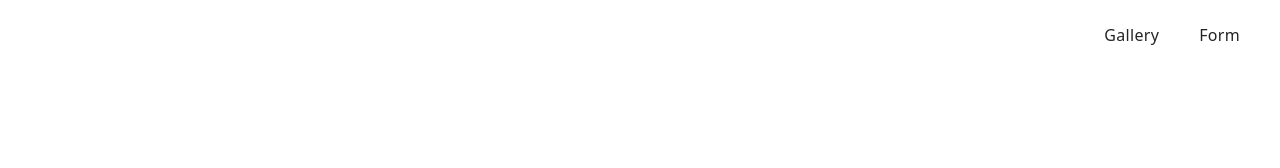
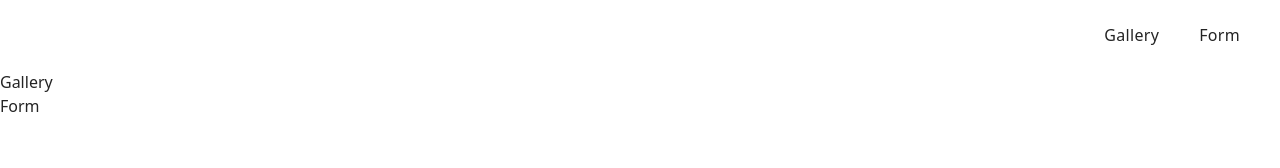
Before and after one commit to 0DarkDante/goit-js-hw-09, a website built with Vite: page src/index.html in a window 1280 px wide. Shown: the top 168 px of the page. Built offline with nearby package versions, Linux system fonts and the light colour scheme.

Commit message:
fix task links

```diff
--- a/src/index.html
+++ b/src/index.html
@@ -11,7 +11,10 @@
     <load src="./partials/header.html" icon-path="img/sprite.svg#logo" />
 
     <main>
-
+      <ul>
+        <li><a href="./1-gallery.html">Gallery</a></li>
+        <li><a href="./2-form.html">Form</a></li>
+      </ul>
     </main>
 
     <load src="./partials/footer.html" />
```
